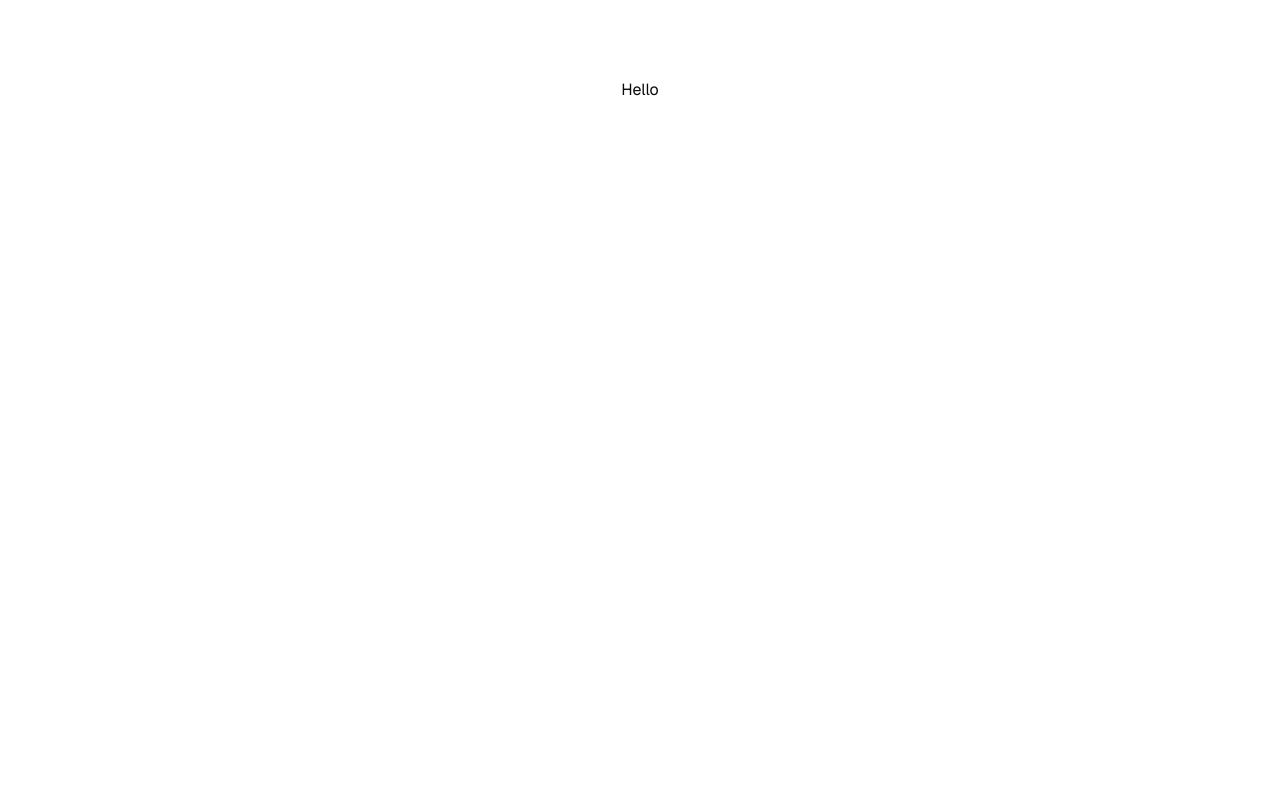
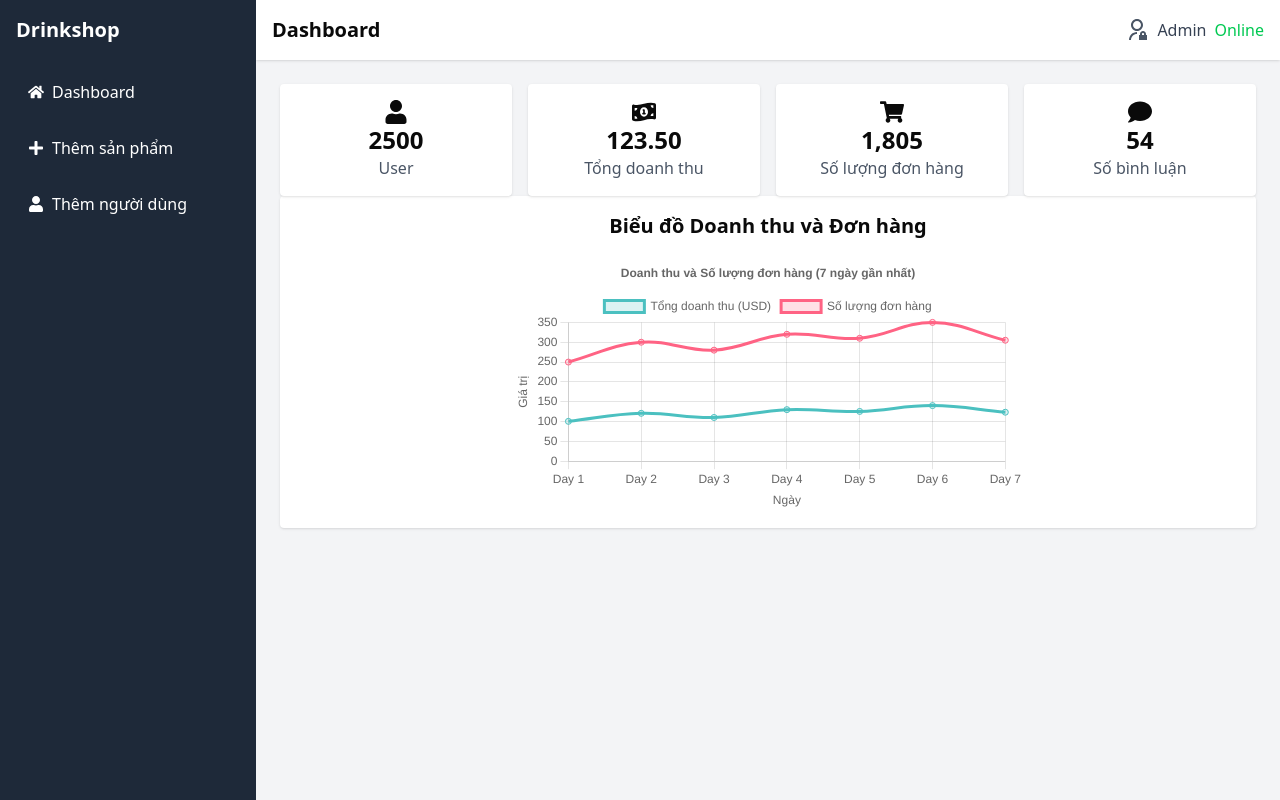
Before and after one commit to awesome-academy/Naitei_9_22_FE_PROJECT1_NHOM1, a Next.js app in the folder drinkshop/: page / in a window 1280 px wide. Built offline with nearby package versions, Linux system fonts and the light colour scheme.

Commit message:
update UI admin apply trainer feedback

```diff
--- /dev/null
+++ b/drinkshop/app/admin/Dashboard.tsx
@@ -0,0 +1,246 @@
+import { useState } from 'react';
+import Head from 'next/head';
+import { FaMoneyBill1Wave } from "react-icons/fa6";
+import { Line } from 'react-chartjs-2';
+import { FaUser, FaPlus, FaHome, FaComment, FaShoppingCart } from "react-icons/fa";
+import { RiAdminLine } from "react-icons/ri";
+import { IconType } from "react-icons";
+import Link from 'next/link';
+import { ReactNode } from 'react';
+import { Button } from "@/components/ui/button";
+import { CiMenuBurger } from "react-icons/ci";
+
+
+
+import {
+    Chart as ChartJS,
+    CategoryScale,
+    LinearScale,
+    PointElement,
+    LineElement,
+    Title,
+    Tooltip,
+    Legend,
+} from 'chart.js';
+
+ChartJS.register(
+    CategoryScale,
+    LinearScale,
+    PointElement,
+    LineElement,
+    Title,
+    Tooltip,
+    Legend
+);
+
+export interface StatItem {
+    icon: ReactNode;
+    value: string | number;
+    label: string;
+}
+
+interface MenuItem {
+    icon: IconType;
+    text: string;
+    href: string;
+}
+
+const menuItems: MenuItem[] = [
+    {
+        icon: FaHome,
+        text: "Dashboard",
+        href: "/",
+    },
+    {
+        icon: FaPlus,
+        text: "Thêm sản phẩm",
+        href: "/add-product",
+    },
+    {
+        icon: FaUser,
+        text: "Thêm người dùng",
+        href: "/add-user",
+    },
+];
+
+const stats: StatItem[] = [
+    {
+        icon: <FaUser className="text-2xl" />,
+        value: 2500,
+        label: "User",
+    },
+    {
+        icon: <FaMoneyBill1Wave className="text-2xl" />,
+        value: "123.50",
+        label: "Tổng doanh thu",
+    },
+    {
+        icon: <FaShoppingCart className="text-2xl" />,
+        value: "1,805",
+        label: "Số lượng đơn hàng",
+    },
+    {
+        icon: <FaComment className="text-2xl" />,
+        value: 54,
+        label: "Số bình luận",
+    },
+];
+export default function Dashboard() {
+    const [isSidebarOpen, setIsSidebarOpen] = useState(false);
+
+    const toggleSidebar = () => {
+        setIsSidebarOpen(!isSidebarOpen);
+    };
+    // chưa có data thực
+    const chartData = {
+        labels: ['Day 1', 'Day 2', 'Day 3', 'Day 4', 'Day 5', 'Day 6', 'Day 7'],
+        datasets: [
+            {
+                label: 'Tổng doanh thu (USD)',
+                data: [100.50, 120.75, 110.25, 130.00, 125.50, 140.20, 123.50],
+                borderColor: 'rgba(75, 192, 192, 1)',
+                backgroundColor: 'rgba(75, 192, 192, 0.2)',
+                fill: true,
+                tension: 0.4,
+            },
+            {
+                label: 'Số lượng đơn hàng',
+                data: [250, 300, 280, 320, 310, 350, 305],
+                borderColor: 'rgba(255, 99, 132, 1)',
+                backgroundColor: 'rgba(255, 99, 132, 0.2)',
+                fill: true,
+                tension: 0.4,
+            },
+        ],
+    };
+
+    const chartOptions = {
+        responsive: true,
+        plugins: {
+            legend: {
+                position: "top" as const,
+            },
+            title: {
+                display: true,
+                text: 'Doanh thu và Số lượng đơn hàng (7 ngày gần nhất)',
+            },
+        },
+        scales: {
+            y: {
+                beginAtZero: true,
+                title: {
+                    display: true,
+                    text: 'Giá trị',
+                },
+            },
+            x: {
+                title: {
+                    display: true,
+                    text: 'Ngày',
+                },
+            },
+        },
+    };
+
+    return (
+        <div className="flex min-h-screen bg-gray-100">
+            <Head>
+                <title>Drinkshop</title>
+            </Head>
+
+            {/* Sidebar */}
+            <aside
+                className={`fixed inset-y-0 right-0 w-64 bg-gray-800 text-white p-4 z-50
+                transform transition-transform duration-300 ease-in-out
+                ${isSidebarOpen ? 'translate-x-0 block' : 'translate-x-full hidden'}
+                md:static md:translate-x-0 md:block`}
+            >
+                <div className="mb-6 flex justify-between items-center">
+                    <h2 className="text-xl font-bold">Drinkshop</h2>
+                    <Button
+                        variant="outline"
+                        className="md:hidden text-white p-2 hover:bg-gray-700 rounded"
+                        onClick={toggleSidebar}
+                        aria-label="Close sidebar"
+                    >
+                        <span className='text-red-500'>✕</span>
+                    </Button>
+                </div>
+                <nav>
+                    <ul>
+                        {menuItems.map((item, index) => {
+                            const Icon = item.icon;
+                            return (
+                                <li key={index} className="mb-2">
+                                    <Link
+                                        href={item.href}
+                                        className="flex items-center p-3 hover:bg-gray-700 rounded transition-colors duration-200 touch-manipulation"
+                                    >
+                                        <Icon className="mr-2" />
+                                        {item.text}
+                                    </Link>
+                                </li>
+                            );
+                        })}
+                    </ul>
+                </nav>
+            </aside>
+
+            <div className="flex-1 flex flex-col">
+                {/* Header */}
+                <header className="bg-white shadow p-4 flex justify-between items-center">
+                    <div className="flex items-center">
+                        <button
+                            className="md:hidden mr-4 text-gray-600 p-2 hover:bg-gray-200 rounded"
+                            onClick={toggleSidebar}
+                            aria-label="Open sidebar"
+                        >
+                            <CiMenuBurger className="text-2xl" />
+                        </button>
+                        <h1 className="text-xl font-bold">Dashboard</h1>
+                    </div>
+                    <div className="flex items-center space-x-4">
+
+                        <div className="flex items-center">
+                            <RiAdminLine className='text-2xl text-gray-600 mr-2' />
+                            <span className="text-gray-700">Admin</span>
+                            <span className="text-green-500 ml-2">Online</span>
+                        </div>
+                    </div>
+                </header>
+
+                <main className="p-6 overflow-auto">
+                    <div className="grid grid-cols-2 md:grid-cols-4 gap-4">
+                        {stats.map((item, index) => (
+                            <div
+                                key={index}
+                                className="bg-white p-4 rounded shadow flex flex-col items-center justify-center text-center"
+                            >
+                                {item.icon}
+                                <p className="text-2xl font-bold">{item.value}</p>
+                                <p className="text-gray-600">{item.label}</p>
+                            </div>
+                        ))}
+                    </div>
+
+
+                    <div className="bg-white p-4 rounded shadow flex flex-col items-center">
+                        <h2 className="text-xl font-bold mb-4">Biểu đồ Doanh thu và Đơn hàng</h2>
+                        <div className="h-64 w-full flex justify-center items-center">
+                            <Line data={chartData} options={chartOptions} />
+                        </div>
+                    </div>
+                </main>
+            </div>
+
+            {isSidebarOpen && (
+                <div
+                    className="fixed inset-0 bg-opacity-50 md:hidden z-40"
+                    onClick={toggleSidebar}
+                    aria-hidden="true"
+                ></div>
+            )}
+
+        </div>
+    );
+}
--- a/drinkshop/app/page.tsx
+++ b/drinkshop/app/page.tsx
@@ -1,9 +1,8 @@
-import Image from "next/image";
+'use client';
+import DashBoard from "./admin/Dashboard";
 
 export default function Home() {
   return (
-    <div className="font-sans grid grid-rows-[20px_1fr_20px] items-center justify-items-center min-h-screen p-8 pb-20 gap-16 sm:p-20">
-      Hello
-    </div>
+    <DashBoard />
   );
 }
--- a/drinkshop/package.json
+++ b/drinkshop/package.json
@@ -38,6 +38,7 @@
     "@radix-ui/react-toggle-group": "^1.1.10",
     "@radix-ui/react-tooltip": "^1.2.7",
     "axios": "^1.11.0",
+    "chart.js": "^4.5.0",
     "class-variance-authority": "^0.7.1",
     "clsx": "^2.1.1",
     "cmdk": "^1.1.1",
@@ -49,9 +50,11 @@
     "next": "15.4.3",
     "next-themes": "^0.4.6",
     "react": "19.1.0",
+    "react-chartjs-2": "^5.3.0",
     "react-day-picker": "^9.8.0",
     "react-dom": "19.1.0",
     "react-hook-form": "^7.61.0",
+    "react-icons": "^5.5.0",
     "react-resizable-panels": "^3.0.3",
     "recharts": "^2.15.4",
     "sonner": "^2.0.6",
```
Also changed, not shown: 1 other file (tests, documents, lock files or other folders).
